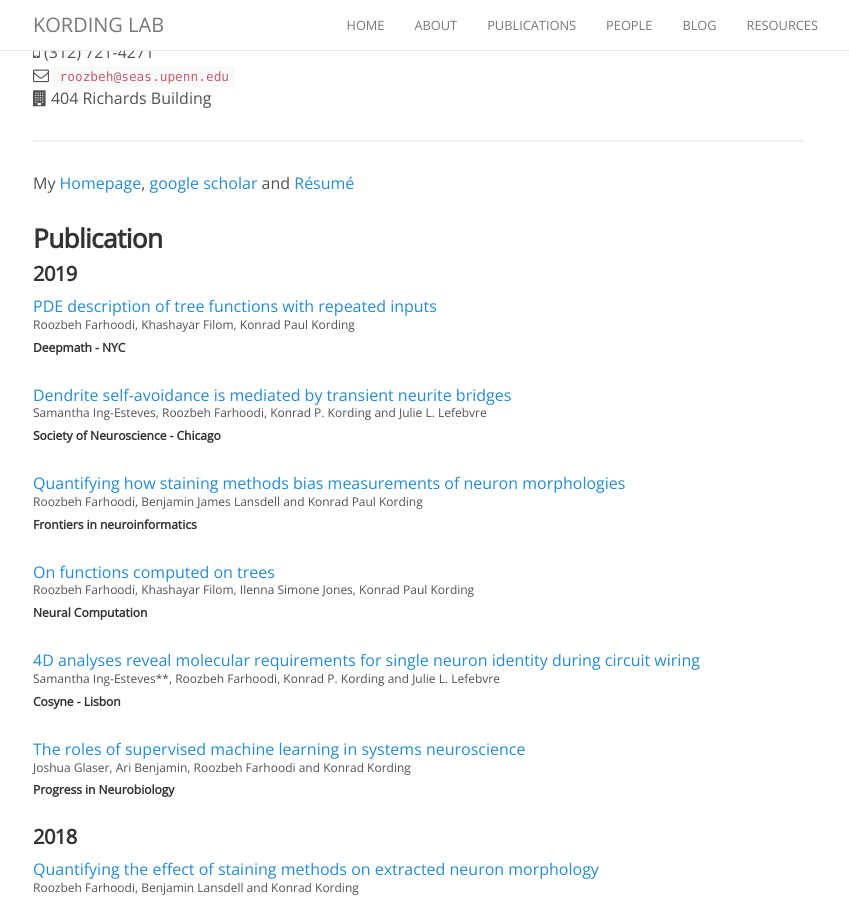
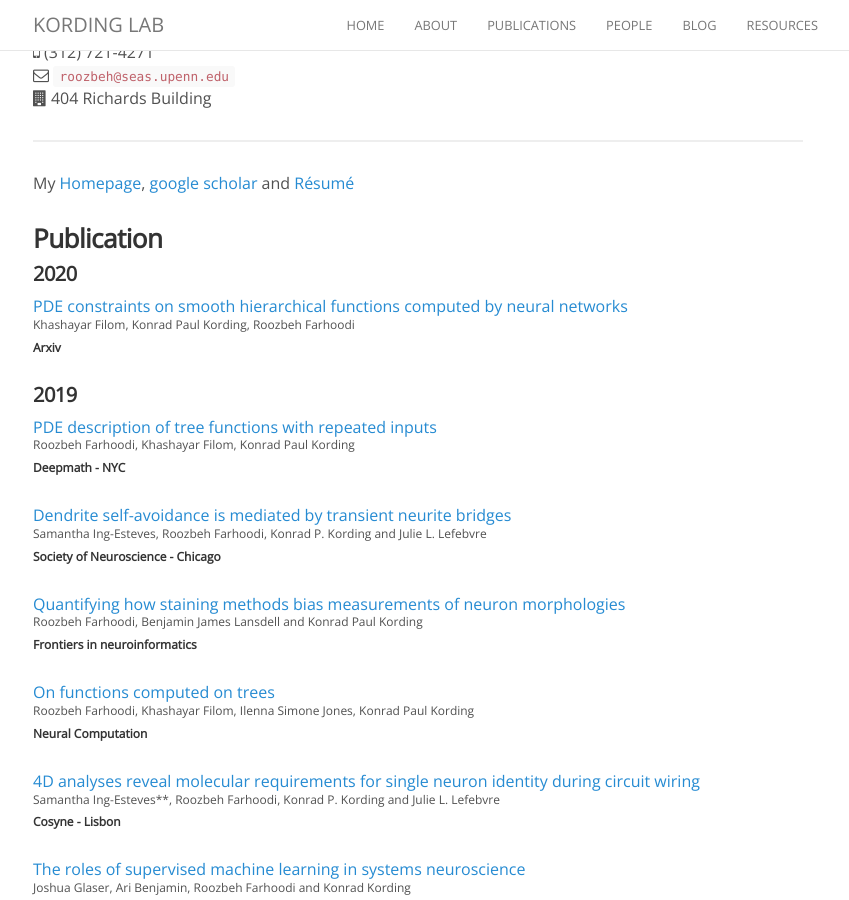
Before and after one commit to KordingLab/KordingLab.github.io, a Jekyll site: the page built from _people/roozbeh_farhoodi.md, in a window 1280 px wide and 900 px high, scrolled down 464 px. Shown: the whole window, without its empty margins (222-1071 px from the left). Built offline with Jekyll 4.4.1, drawn with Linux system fonts in a browser that asks for light colours; nearby versions of some CDN libraries; comment, search, counter and statistics services are not loaded.

Commit message:
Update roozbeh_farhoodi.md

```diff
--- a/_people/roozbeh_farhoodi.md
+++ b/_people/roozbeh_farhoodi.md
@@ -19,6 +19,11 @@ joined: 2015
 My [Homepage](https://roozbehfarhoodi.github.io/), [google scholar](https://scholar.google.com/citations?user=gAMVsrkAAAAJ&hl=en) and [Résumé](https://www.dropbox.com/s/rgrt8ks1qbdhgg2/Resume-Roozbeh-Farhoodi.pdf?dl=0)
 
 ### Publication
+
+###### 2020
+[PDE constraints on smooth hierarchical functions computed by neural networks](https://arxiv.org/abs/2005.08859) <br>
+<sup> Khashayar Filom, Konrad Paul Kording, Roozbeh Farhoodi</sup> <br>
+<sup>**Arxiv**
 
 ###### 2019
 [PDE description of tree functions with repeated inputs](https://deepmath-conference.com/presentations) <br>
```
